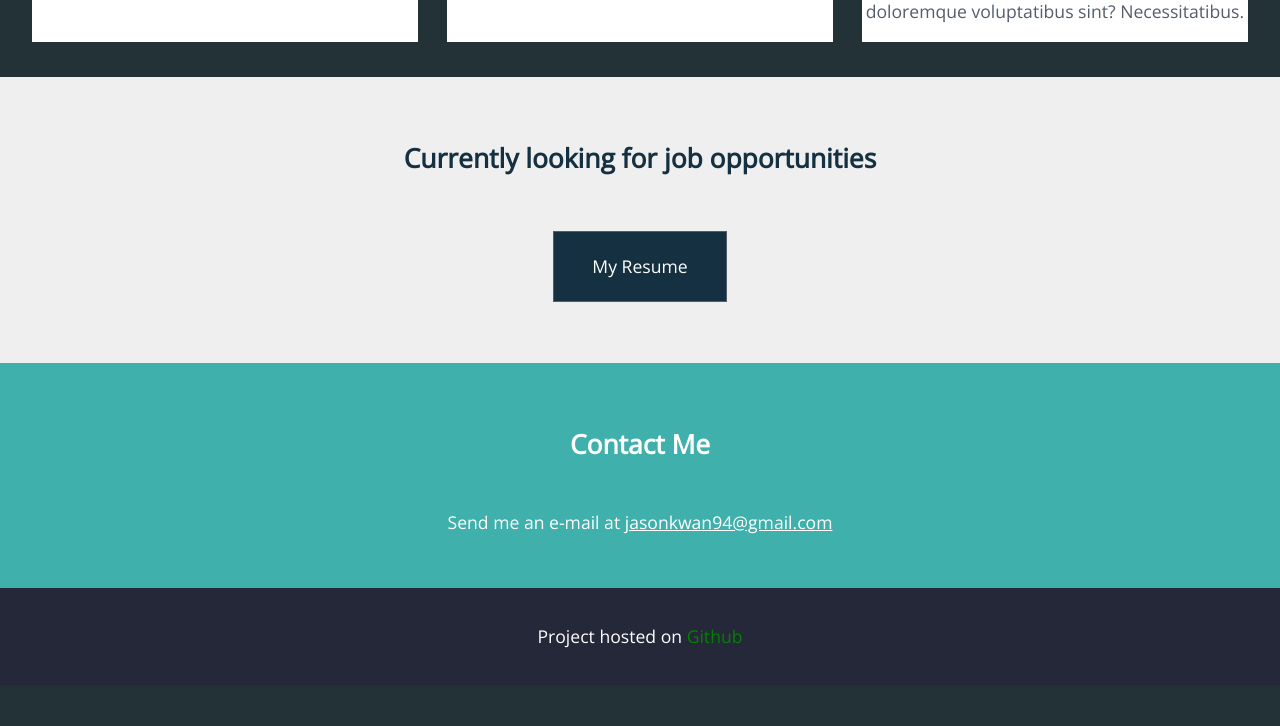
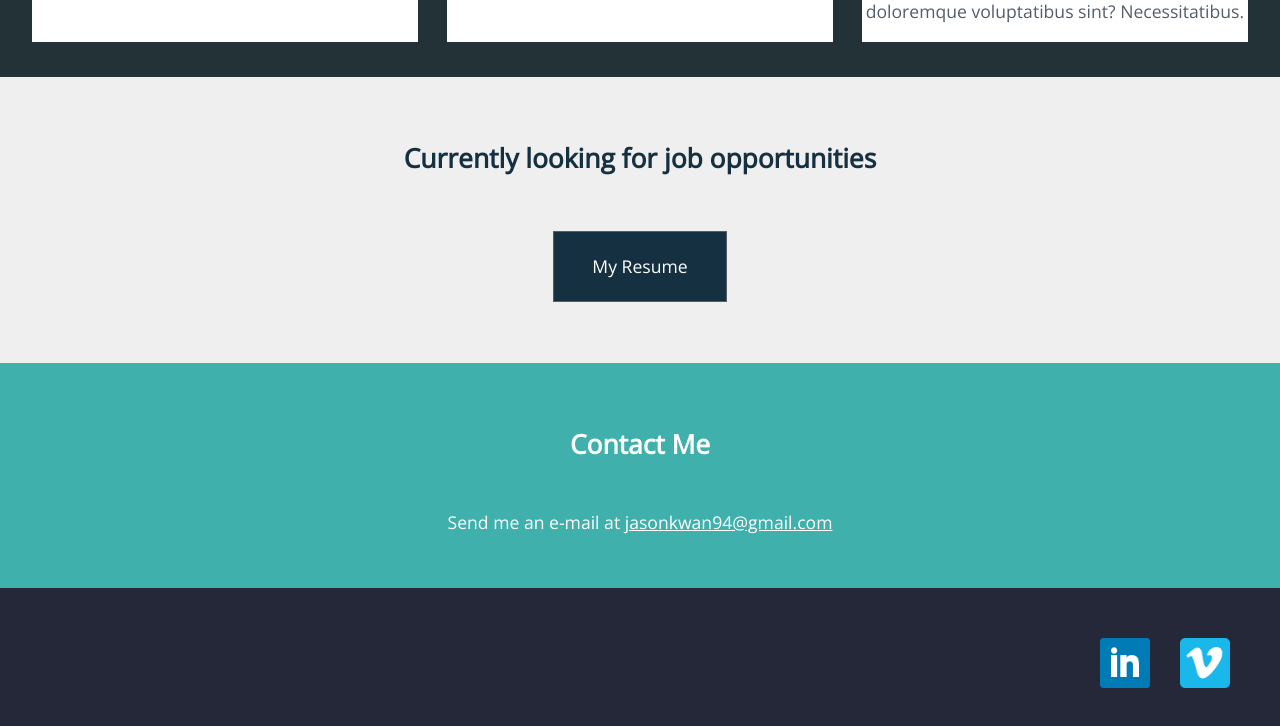
Before and after one commit to MOOSEINABUSHY/mooseinabushy.github.io, a plain HTML site: page index.html in a window 1280 px wide. Shown: the part 1302-2028 px from the top of the page. Before the commit the page ends 1987 px from the top, so only its background shows below. Drawn offline with nearby package versions, Linux system fonts and the light colour scheme.

Commit message:
Added social media icons and hover state

```diff
--- a/index.html
+++ b/index.html
@@ -93,7 +93,9 @@
 
     <!-- Footer -->
     <footer id="main-footer" class="grid">
-        <div>Project hosted on <a href="https://www.github.com" target="_blank">Github</a></div>
+        <a href="https://www.linkedin.com/in/jason-kwan-6575a8b9/" target="_blank"><img class="icon" src="./assets/icons/linkedin-icon.png"></a>
+        <a href="https://vimeo.com/" target="_blank"><img class="icon" src="./assets/icons/test.png"></a>
+        <!-- <div>Project hosted on <a href="https://www.github.com" target="_blank">Github</a></div> -->
     </footer>
 </body>
 </html>
--- a/stylesheets/main.css
+++ b/stylesheets/main.css
@@ -1,7 +1,14 @@
 /* Base styles */
 
 :root {
-    font-family: Open Sans, monospace;
+    font-family: Open Sans, sans-serif;
+    -webkit-touch-callout: none; /* iOS Safari */
+    -webkit-user-select: none; /* Safari */
+     -khtml-user-select: none; /* Konqueror HTML */
+       -moz-user-select: none; /* Firefox */
+        -ms-user-select: none; /* Internet Explorer/Edge */
+            user-select: none; /* Non-prefixed version, currently
+                                  supported by Chrome and Opera */
 }
 body {
     margin: 0;
@@ -116,6 +123,12 @@ p {
     padding: 0 2em;
 }
 
+.icon {
+    height: auto;
+    max-width: 50px;
+    min-width: 50px;
+}
+
 /* Section A */
 #section-a {
     background: #fff;
@@ -175,6 +188,18 @@ p {
     background: #252839;
     color: #fff;
     text-align: center;
+    display: flex;
+    justify-content: center;
+    align-items: center;
+}
+
+#main-footer img {
+    padding: 15px;
+}
+
+#main-footer img:hover {
+    transition: transform 0.4s;
+    transform: scale(1.5);
 }
 
 #main-footer a {
@@ -229,5 +254,8 @@ p {
 
     }
 
+    #main-footer {
+        justify-content: flex-end;
+    }
 
 }
```
Also changed, not shown: assets/icons/linkedin-icon.png (added), assets/icons/test.jpg (added), assets/icons/test.png (added), assets/icons/vimeo_icon_white_on_blue_rounded.jpg (added).
